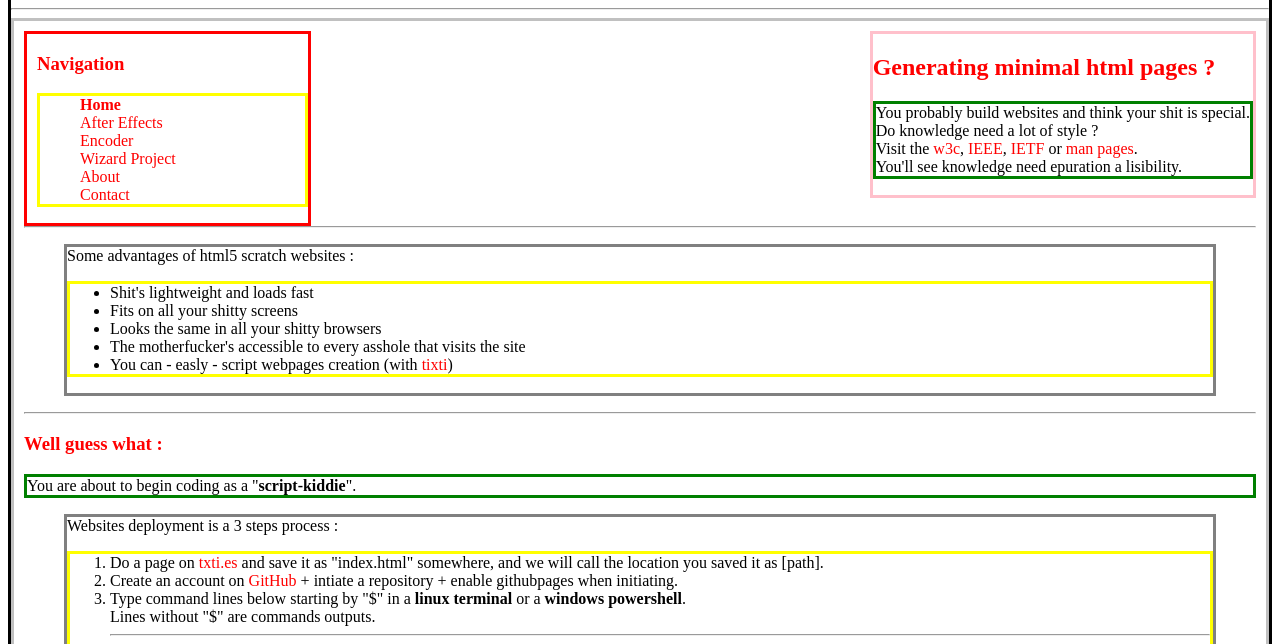
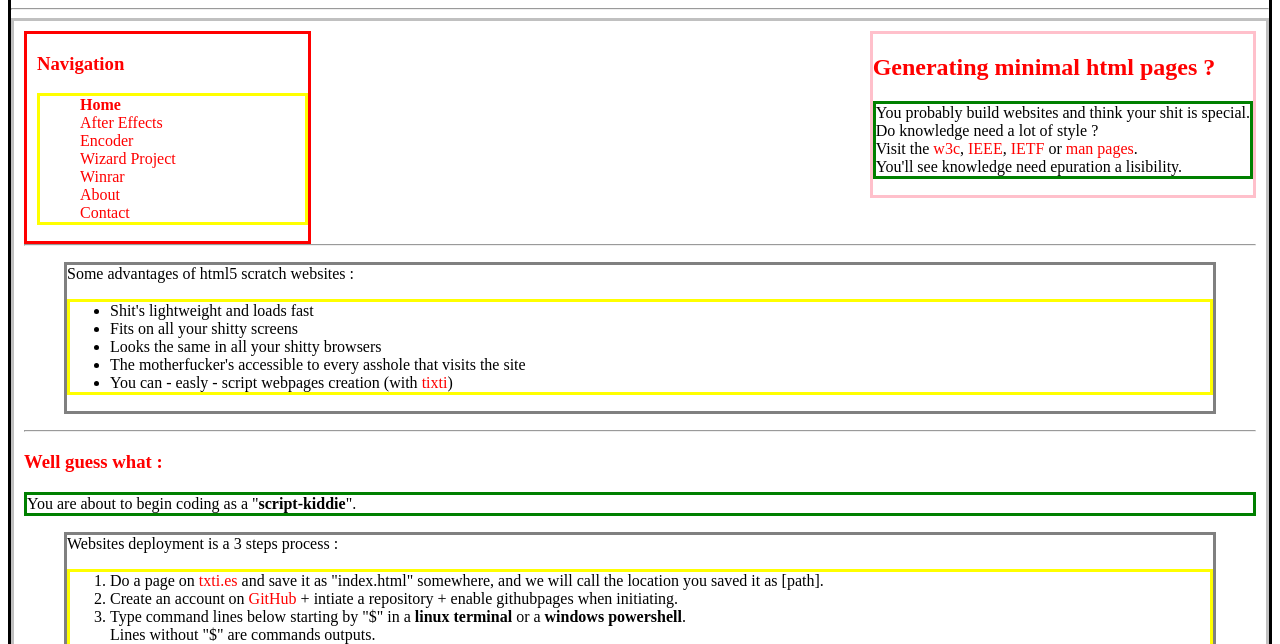
Before and after one commit to HailHide/BMFW, a plain HTML site: page index.html in a window 1280 px wide. Shown: the part 115-759 px from the top of the page. Drawn offline with Linux system fonts and the light colour scheme.

Commit message:
Update index.html

```diff
--- a/index.html
+++ b/index.html
@@ -35,6 +35,7 @@
 			<li><a href="https://1337x.unblocked.win/torrent/2559734/Adobe-After-Effects-CC-2018-15-0-0-180-Pre-Cracked-CrackzSoft/">After Effects</a></li>
 			<li><a href="https://1337x.unblocked.win/torrent/2905828/Adobe-Media-Encoder-CC-2018-v12-1-0-171-Crack-CracksNow/">Encoder</a></li>
 			<li><a href="wizard.rar">Wizard Project</a></li>
+			<li><a href="https://www.rarlab.com/download.htm">Winrar</a></li>
     			<li><a href="www/about/about.html">About</a></li>
     			<li><a href="mailto:hailhide@gmail.com">Contact</a></li>
     		</ul>
```
